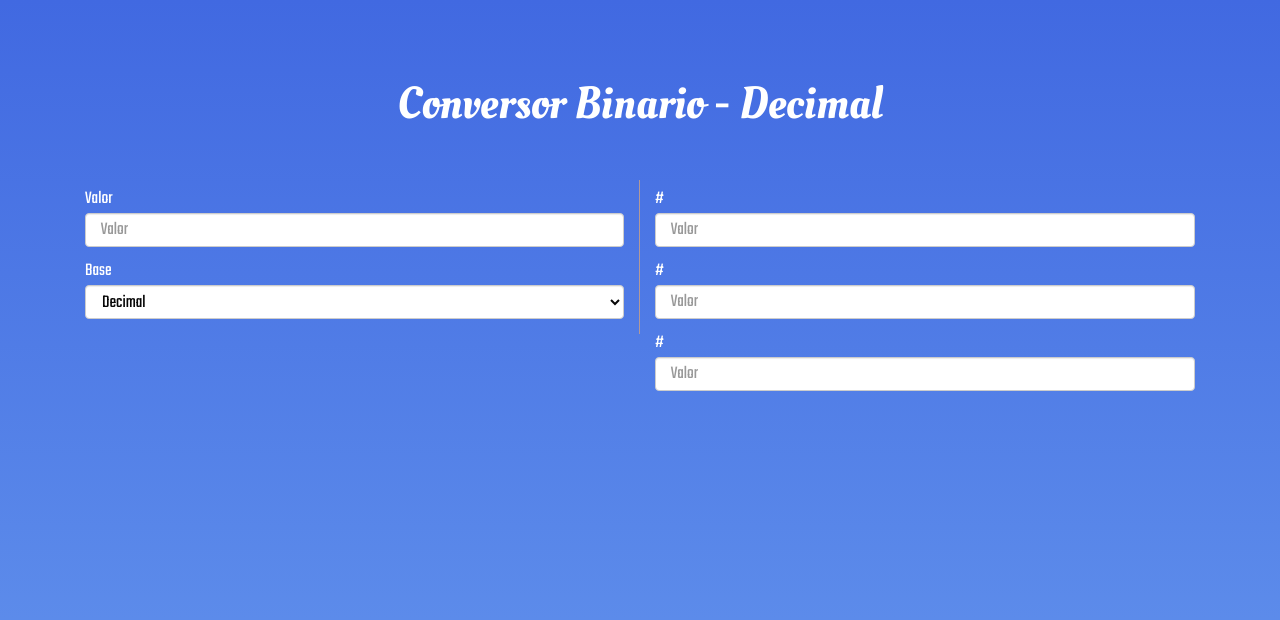
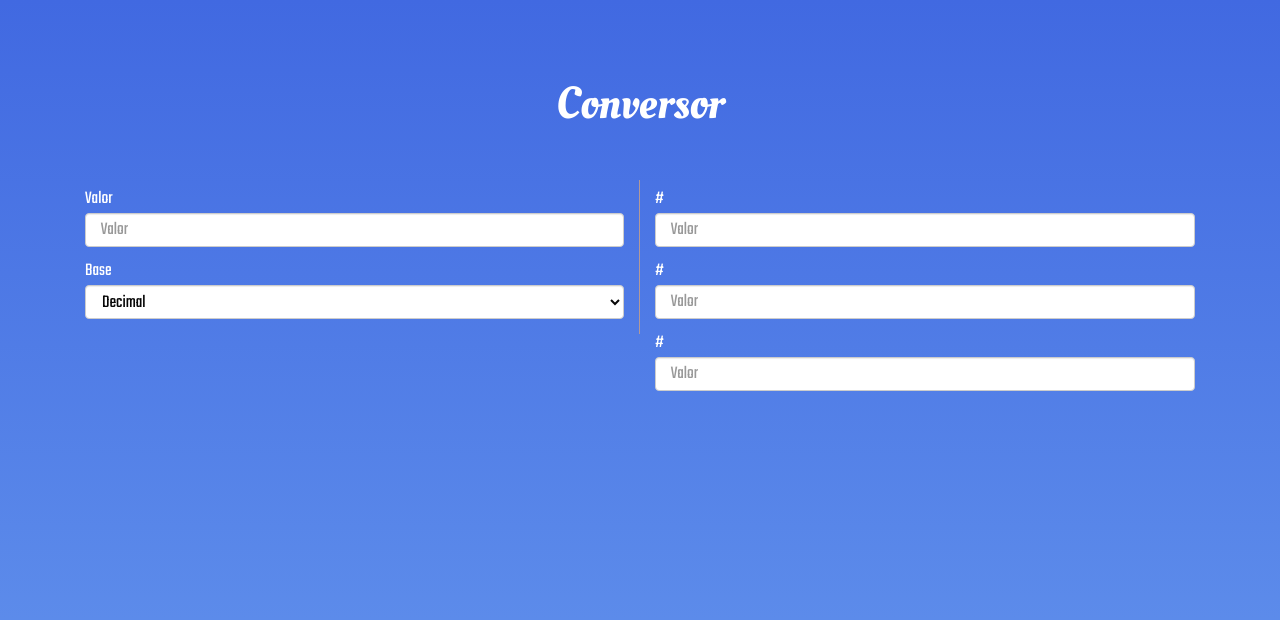
Before and after one commit to FelipeHintz/Conversor, a plain HTML site: page index.html in a window 1280 px wide. Drawn offline with nearby package versions, Linux system fonts and the light colour scheme.

Commit message:
Alterado titulo da página

```diff
--- a/index.html
+++ b/index.html
@@ -11,7 +11,7 @@
 	<body>
 		<section id="contact">
 			<div class="section-content">
-				<h1 class="section-header"><span class="content-header wow fadeIn " data-wow-delay="10s" data-wow-duration="2s">Conversor Binario - Decimal</span></h1>
+				<h1 class="section-header"><span class="content-header wow fadeIn " data-wow-delay="10s" data-wow-duration="2s">Conversor</span></h1>
 
 			</div>
 			<div class="contact-section">
```
